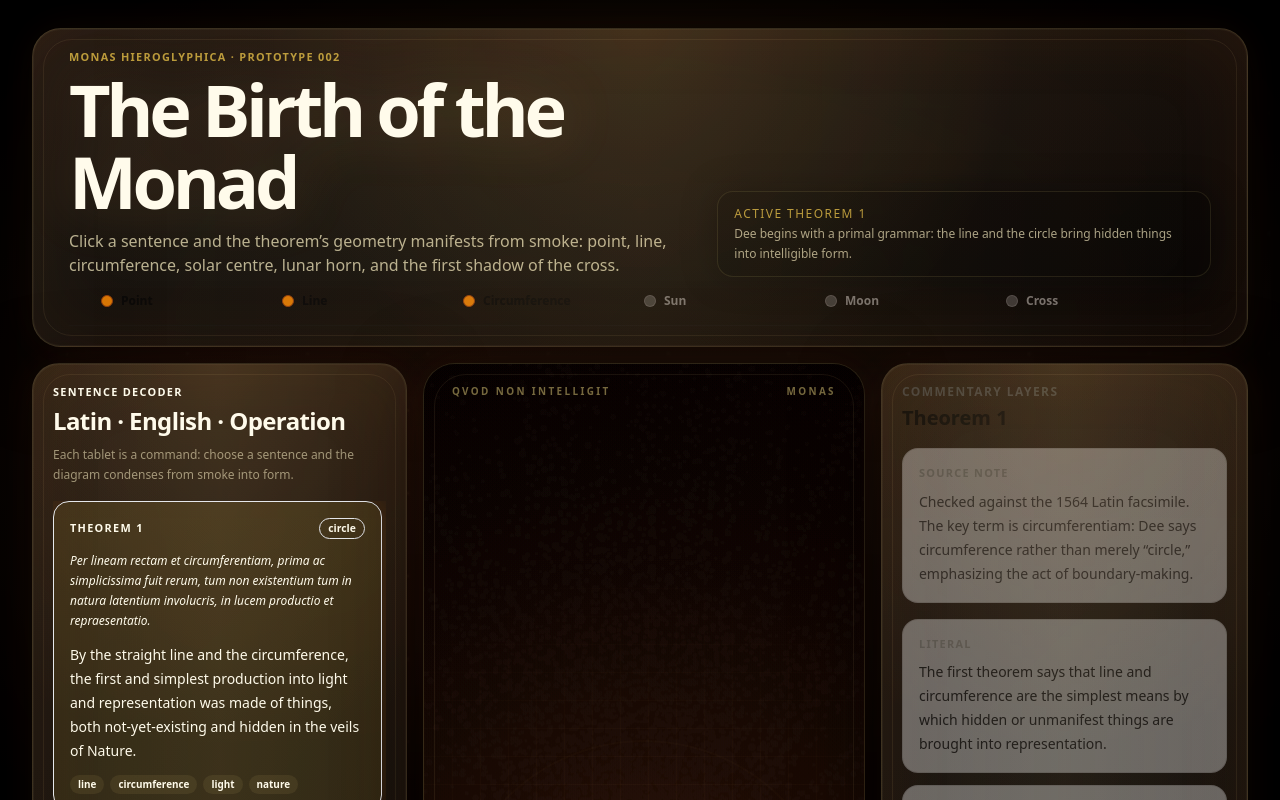
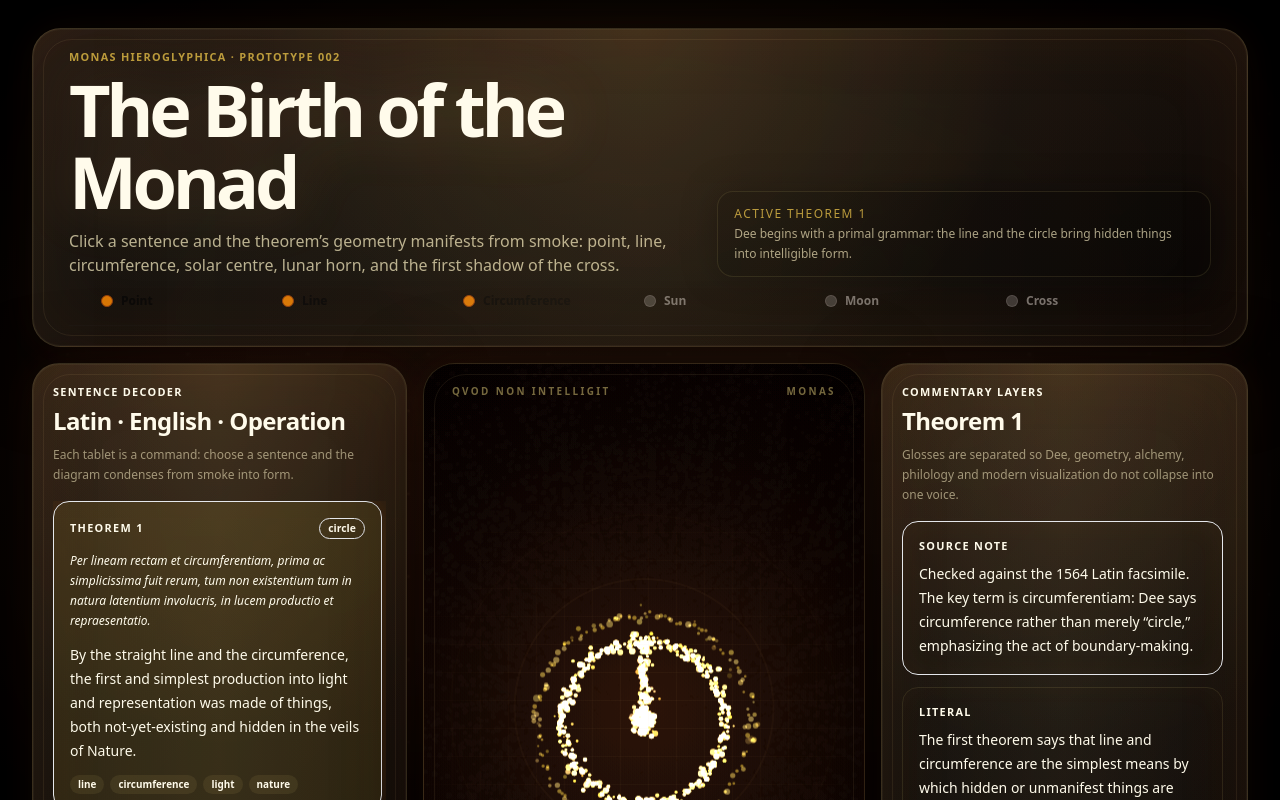
Before and after one commit to bookthief666/monas-hieroglyphica, a React (Vite) app: page / in a window 1280 px wide. Shown: the top 800 px of the page. Built offline with nearby package versions, Linux system fonts and the light colour scheme.

Commit message:
Restyle commentary as alchemical gloss panels

```diff
--- a/src/components/CommentaryPanel.tsx
+++ b/src/components/CommentaryPanel.tsx
@@ -6,20 +6,23 @@ export default function CommentaryPanel() {
   const sentence = monasSentences.find((item) => item.id === activeSentenceId) ?? monasSentences[0];
 
   return (
-    <div className="h-full p-4 sm:p-5">
-      <p className="latin-caps text-xs font-bold text-stone-700">Commentary Layers</p>
-      <h2 className="mt-1 text-xl font-black text-stone-950">Theorem {sentence.theorem}</h2>
+    <div className="relative h-full p-4 sm:p-5">
+      <p className="latin-caps text-[0.68rem] font-black text-amber-300/62">Commentary Layers</p>
+      <h2 className="mt-1 text-2xl font-black tracking-tight text-amber-50">Theorem {sentence.theorem}</h2>
+      <p className="mt-2 text-xs leading-5 text-amber-100/55">
+        Glosses are separated so Dee, geometry, alchemy, philology and modern visualization do not collapse into one voice.
+      </p>
 
-      <div className="mt-4 rounded-2xl border border-stone-900/15 bg-white/35 p-4">
-        <p className="latin-caps text-[0.68rem] font-black text-stone-600">Source note</p>
-        <p className="mt-2 text-sm leading-6 text-stone-800">{sentence.sourceNote}</p>
-      </div>
+      <div className="commentary-scroll mt-4 max-h-[70vh] space-y-3 overflow-y-auto pr-1 lg:max-h-[calc(100vh-18rem)]">
+        <section className="rounded-2xl border border-amber-200/14 bg-black/26 p-4 shadow-[inset_0_0_30px_rgba(255,190,94,0.035)]">
+          <h3 className="latin-caps text-[0.68rem] font-black text-amber-300/62">Source note</h3>
+          <p className="mt-2 text-sm leading-6 text-amber-50/78">{sentence.sourceNote}</p>
+        </section>
 
-      <div className="mt-4 space-y-3">
         {Object.entries(sentence.layers).map(([key, value]) => (
-          <section key={key} className="rounded-2xl border border-stone-900/15 bg-white/35 p-4">
-            <h3 className="latin-caps text-[0.68rem] font-black text-stone-600">{key}</h3>
-            <p className="mt-2 text-sm leading-6 text-stone-900">{value}</p>
+          <section key={key} className="rounded-2xl border border-amber-200/10 bg-black/22 p-4 shadow-[inset_0_0_30px_rgba(255,190,94,0.025)]">
+            <h3 className="latin-caps text-[0.68rem] font-black text-amber-300/58">{key}</h3>
+            <p className="mt-2 text-sm leading-6 text-amber-50/78">{value}</p>
           </section>
         ))}
       </div>
```
